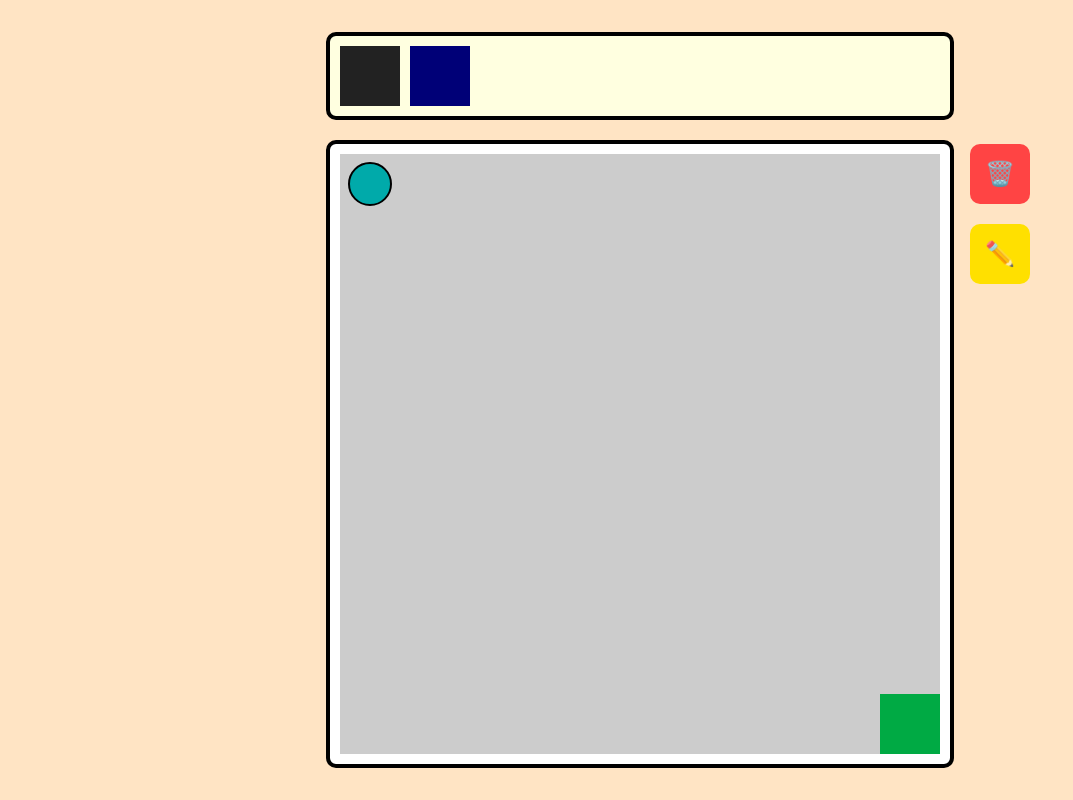
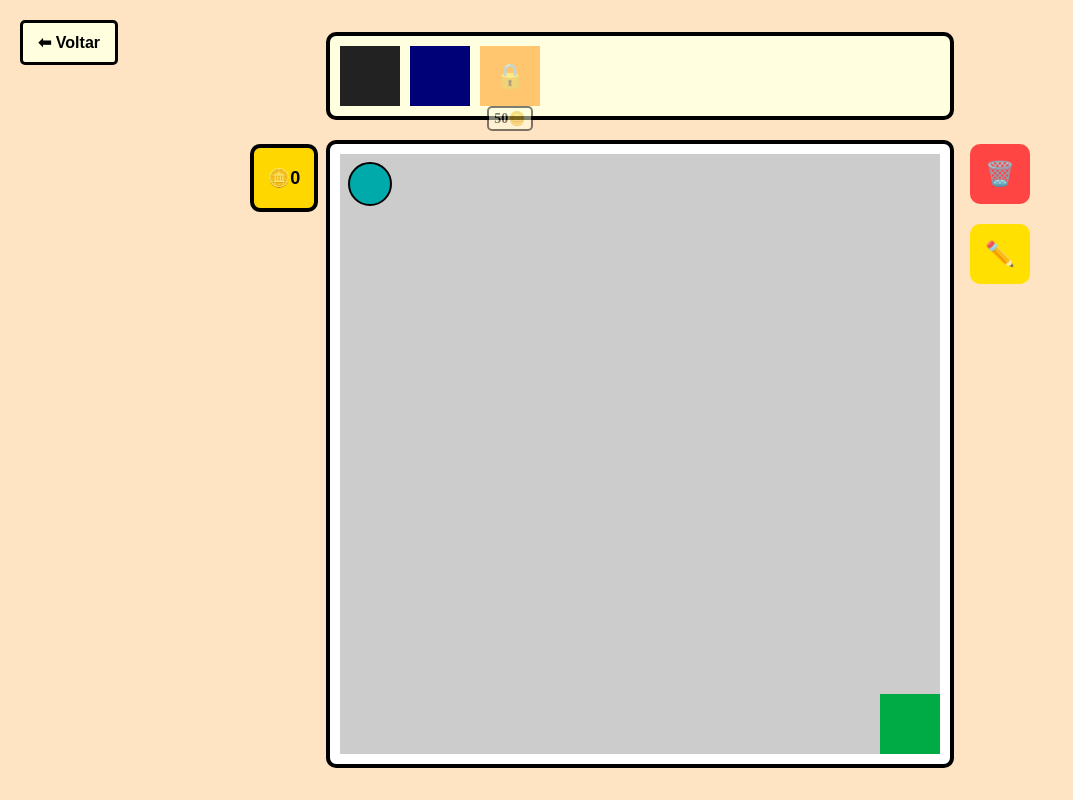
Before and after one commit to zeemeedx/grid-wars, a plain HTML site: page frontend/editor.html in a window 1280 px wide. Shown: the whole page, without its empty margins (0-1073 px from the left). Drawn offline with nearby package versions, Linux system fonts and the light colour scheme.

Commit message:
funcionalidade f2 parcialmente implementada

```diff
--- a/frontend/editor.html
+++ b/frontend/editor.html
@@ -23,6 +23,16 @@
                 const playerPos = ref(0)
                 const rotaPlanejada = ref([0])
                 const mostrarVitoria = ref(false)
+
+                const moedas = ref(0)
+                const itensBloqueados = ref({
+                    1: false,
+                    2: false,
+                    3: true
+                })
+                const precos = {
+                    3: 50
+                }
 
                 const togglePlanejador = () => {
                     planejarTrajeto.value = !planejarTrajeto.value
@@ -77,6 +87,7 @@
 
                             if (grade.value[playerPos.value] === -2) {
                                 mostrarVitoria.value = true
+                                moedas.value += 10
                             }
                         }
                     }, velocidade)
@@ -103,12 +114,45 @@
                     }
                 }
 
-                onMounted(() => window.addEventListener('keydown', moverJogador))
+                const voltar = () => {
+                    window.location.href = 'index.html'
+                }
+
+                onMounted(async () => {
+                    window.addEventListener('keydown', moverJogador)
+
+                    const urlParams = new URLSearchParams(window.location.search)
+                    const mapId = urlParams.get('map_id')
+
+                    if (mapId) {
+                        try {
+                            const response = await fetch(`http://localhost:8000/maps/${mapId}`)
+                            if (response.ok) {
+                                const mapData = await response.json()
+                                if (mapData.grid) {
+                                    grade.value = mapData.grid
+                                    grade.value[99] = -2 // Ensures target remains
+                                }
+                            }
+                        } catch (error) {
+                            console.error("Erro ao carregar mapa: ", error)
+                        }
+                    }
+                })
                 onUnmounted(() => window.removeEventListener('keydown', moverJogador))
 
                 grade.value[99] = -2
 
                 const selecionarItem = (id) => {
+                    if (itensBloqueados.value[id]) {
+                        if (moedas.value >= precos[id]) {
+                            moedas.value -= precos[id]
+                            itensBloqueados.value[id] = false
+                        } else {
+                            alert(`Moedas insuficientes! Custa ${precos[id]} moedas.`)
+                        }
+                        return
+                    }
                     itemSelecionado.value = id
                     borrachaSelecionada.value = false
                 }
@@ -120,6 +164,7 @@
 
                 const pintar = (index) => {
                     if (!isDrawing.value) return
+                    if (index === 0 || index === 99) return
 
                     if (itemSelecionado.value !== null) {
                         grade.value[index] = itemSelecionado.value
@@ -140,6 +185,9 @@
                 }
 
                 return {
+                    moedas,
+                    itensBloqueados,
+                    precos,
                     grade,
                     itemSelecionado,
                     borrachaSelecionada,
@@ -159,19 +207,25 @@
                     togglePlanejador,
                     executarPlay,
                     continuarEditando,
-                    salvarMapa
+                    salvarMapa,
+                    voltar
                 }
             }
         }).mount('#app')
     </script>
 
     <div id="app">
+        <button class="back-btn" @click="voltar">⬅ Voltar</button>
         <div class="inventory">
             <div class="item type-1" :class="{ selected: itemSelecionado === 1 }" @click="selecionarItem(1)"></div>
             <div class="item type-2" :class="{ selected: itemSelecionado === 2 }" @click="selecionarItem(2)"></div>
+            <div class="item type-3" :class="{ selected: itemSelecionado === 3, locked: itensBloqueados[3] }" @click="selecionarItem(3)">
+                <span v-if="itensBloqueados[3]" class="price">{{ precos[3] }}🪙</span>
+            </div>
         </div>
 
         <div class="grid" @mouseup.window="pararDesenho">
+            <div class="coins-display">🪙{{ moedas }}</div>
             <div class="erase" :class="{ selected: borrachaSelecionada }" @click="toggleBorracha">🗑️</div>
             <div class="plan" :class="{ selected: planejarTrajeto }" @click="togglePlanejador">✏️</div>
             <div class="play" v-if="mostrarPlay" @click="executarPlay">▶️</div>
--- a/frontend/style.css
+++ b/frontend/style.css
@@ -41,6 +41,10 @@ h2 {
 
 .cell.type-2 {
     background: #007;
+}
+
+.cell.type-3 {
+    background: #FF8C00;
 }
 
 .cell.type--2 {
@@ -140,6 +144,54 @@ h2 {
 
 .item.type-2 {
     background: #007;
+}
+
+.item.type-3 {
+    background: #FF8C00;
+}
+
+.item.locked {
+    opacity: 0.5;
+    cursor: not-allowed;
+}
+
+.item.locked::before {
+    content: '🔒';
+    position: absolute;
+    font-size: 24px;
+    z-index: 10;
+}
+
+.item .price {
+    position: absolute;
+    bottom: -25px;
+    font-size: 14px;
+    font-weight: bold;
+    color: black;
+    background: lightyellow;
+    padding: 2px 5px;
+    border: 2px solid black;
+    border-radius: 5px;
+}
+
+.coins-display {
+    width: 60px;
+    height: 60px;
+    background: #FFD700;
+    cursor: default;
+    display: flex;
+    justify-content: center;
+    align-items: center;
+    font-size: 18px;
+    font-weight: bold;
+    font-family: sans-serif;
+
+    position: absolute;
+    left: -80px;
+    top: 0;
+
+    border: 4px solid black;
+    border-radius: 10px;
 }
 
 .item.selected::after {
@@ -329,3 +381,32 @@ h2 {
     border: 2px solid black;
     border-radius: 5px;
 }
+
+.map-item {
+    cursor: pointer;
+    transition: background 0.2s;
+    text-align: center;
+}
+
+.map-item:hover {
+    background: #DDDDDD;
+}
+
+.back-btn {
+    position: absolute;
+    top: 20px;
+    left: 20px;
+    padding: 10px 15px;
+    font-size: 16px;
+    font-weight: bold;
+    cursor: pointer;
+    background-color: lightyellow;
+    border: 3px solid black;
+    border-radius: 5px;
+    transition: background 0.2s;
+    z-index: 1000;
+}
+
+.back-btn:hover {
+    background-color: #ffdd55;
+}
```
Also changed, not shown: frontend/index.html (+6 -1 lines), frontend/maps.html (added, +54 -0 lines), 1 other file.
